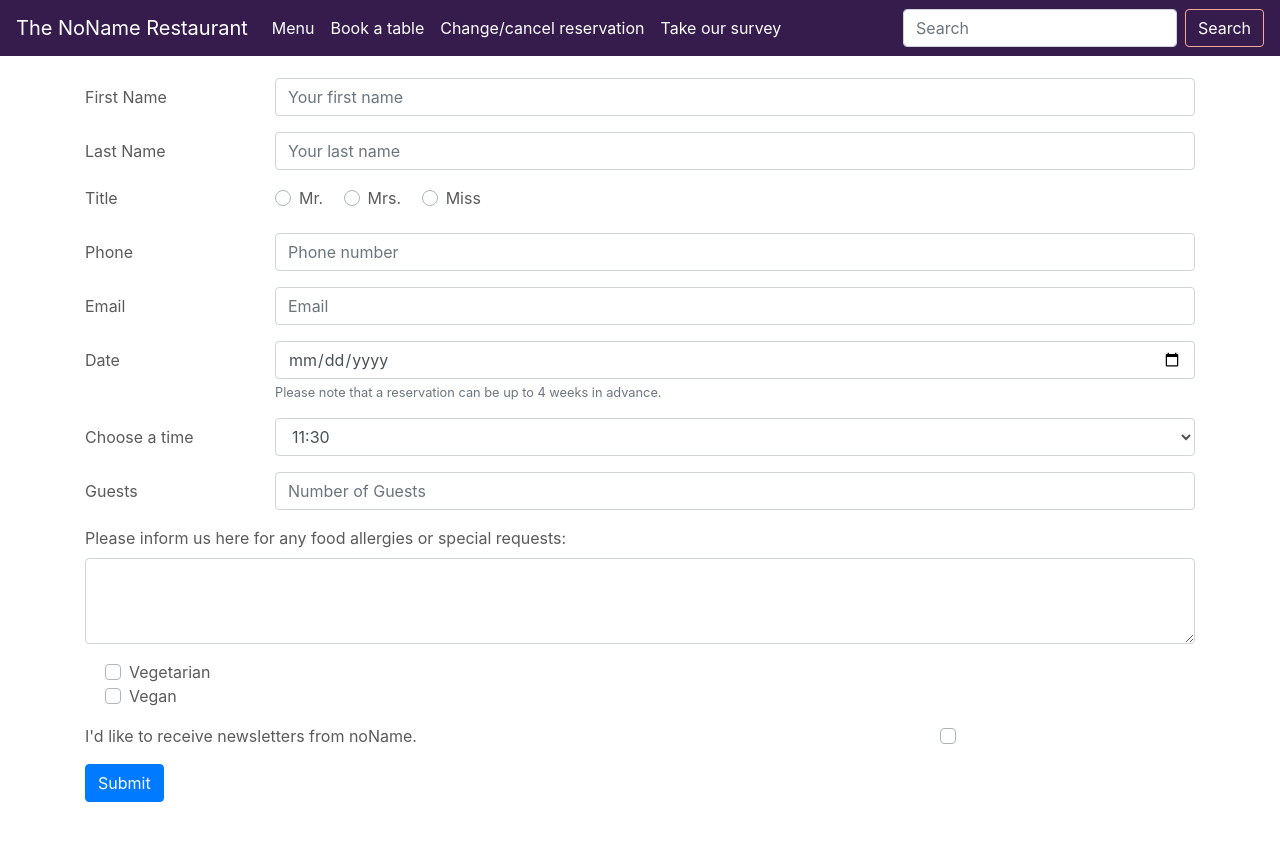
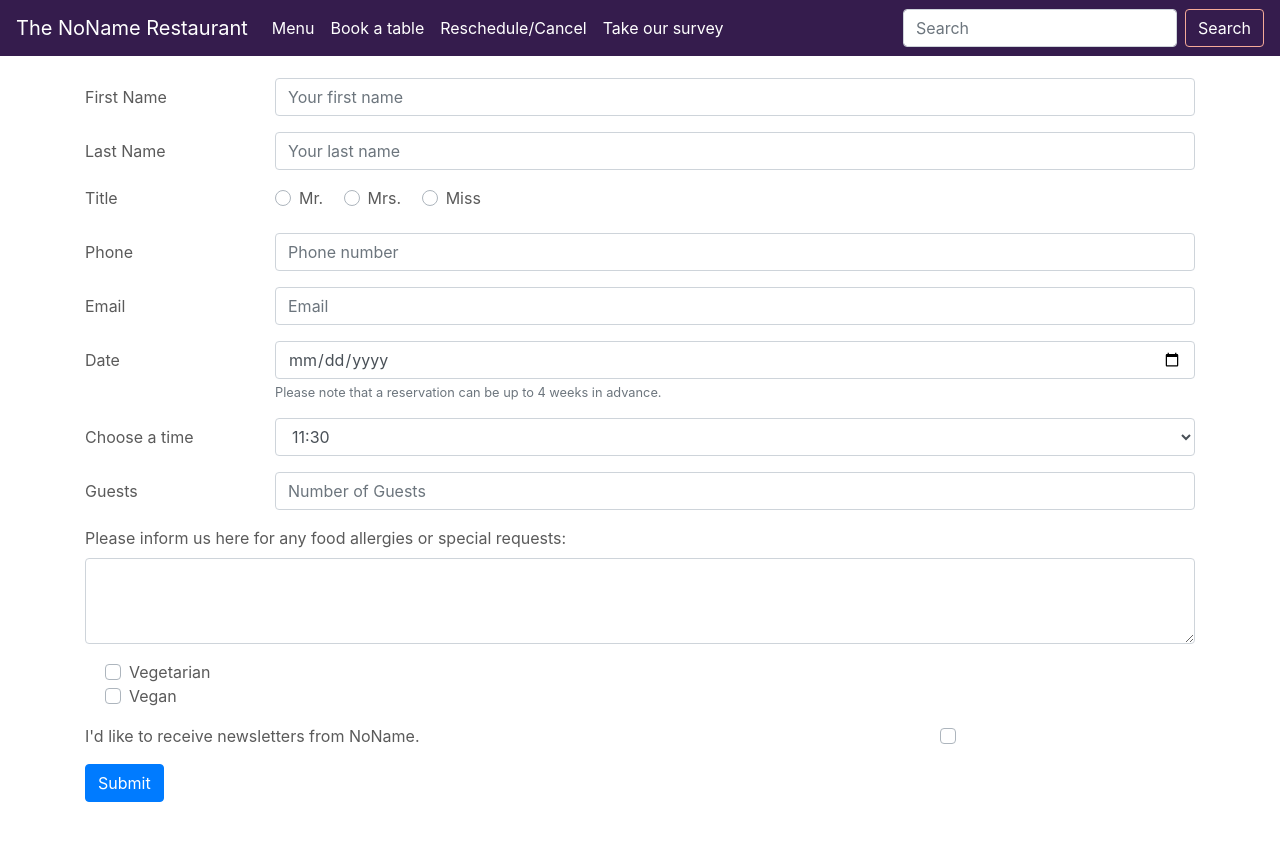
Before and after one commit to InaSLew/NoNameBooking, a Django app: page /reservation/ in a window 1280 px wide. Run offline with Django 3.2, Linux system fonts and the light colour scheme; some libraries are stand-ins or nearby versions.

Commit message:
Seperated reschedule_ and cancel_reservation and made changes accordingly

```diff
--- a/index/templates/index/base.html
+++ b/index/templates/index/base.html
@@ -49,7 +49,7 @@
                         <a class="nav-link" href="{% url 'index:book_table' %}">Book a table</a>
                     </li>
                     <li class="nav-item active">
-                        <a class="nav-link" href="{% url 'index:change_or_cancel' %}"">Change/cancel reservation</a>
+                        <a class="nav-link" href="{% url 'index:reschedule_or_cancel' %}"">Reschedule/Cancel</a>
                     </li>
                     <li class="nav-item active">
                         <a class="nav-link" href="#" data-toggle="modal" data-target="#surveyModal">Take our survey</a>
--- a/index/templates/index/book_table.html
+++ b/index/templates/index/book_table.html
@@ -149,7 +149,7 @@
                 </div>
             </div>
             <div class="form-group row">
-                <div class="col-sm-9">I'd like to receive newsletters from noName.</div>
+                <div class="col-sm-9">I'd like to receive newsletters from NoName.</div>
                 <div class="col-sm-3">
                     <div class="custom-control custom-checkbox">
                         {% if search_query.is_subscribed %}
--- a/index/urls.py
+++ b/index/urls.py
@@ -6,6 +6,8 @@ app_name = 'index'
 urlpatterns = [
     path('', views.index, name='homepage'),
     path('reservation/', views.book_table, name='book_table'),
-    path('change-or-cancel-reservation', views.change_or_cancel, name='change_or_cancel'),
+    path('reschedule-or-cancel-reservation', views.reschedule_or_cancel, name='reschedule_or_cancel'),
+    path('cancel-reservation', views.cancel_reservation, name='cancel_reservation'),
+    path('reschedule-reservation', views.reschedule_reservation, name="reschedule_reservation"),
     path('vote/', views.vote, name='survey_vote'),
 ]
--- a/index/views.py
+++ b/index/views.py
@@ -3,6 +3,7 @@ from django.http import HttpResponseRedirect, HttpResponse, Http404
 from django.urls import reverse
 from django.forms import ValidationError
 from django.contrib import messages
+from django.core.mail import send_mail
 
 from .models import Booking
 from .forms import BookingForm, DeleteBookingForm
@@ -32,7 +33,7 @@ def book_table(request):
             print('form is valid')
             new_reservation = form.save()
             print('form is saved')
-            messages.add_message(request, messages.SUCCESS, 'Reservation successful! We\'ve sent you a confirmation email.')
+            messages.add_message(request, messages.SUCCESS, f'Reservation successful! Your BookingID is { new_reservation.booking_id.hex[:5].upper() }. BookingID is needed if you later wish to reschedule/cancel your reservation')
             return HttpResponseRedirect(reverse('index:homepage'))
         else:
             error_occurence = True
@@ -47,10 +48,15 @@ def book_table(request):
 
     return render(request, 'index/book_table.html', contexts)
 
-def change_or_cancel(request):
+def reschedule_or_cancel(request):
+    if request.method == 'GET':
+        return render(request, 'index/reschedule_or_cancel.html')
+
+def reschedule_reservation(request):
+    pass
+
+def cancel_reservation(request):
     error_occurence = False
-    if request.method == 'GET':
-        return render(request, 'index/change_or_cancel.html')
 
     # To cancel a reservation
     if request.method == 'POST':
@@ -71,12 +77,12 @@ def change_or_cancel(request):
             error_occurence = True
             print('Input given to the delete form is invalid.')
             contexts = {
-                'form': form,
-                'search_query': form.cleaned_data,
-                'invalid_email': form.has_error('email', code='invalid'),
-                'invalid_booking_id': form.has_error('booking_id', code='invalid'),
+                'delete_form': form,
+                'delete_form_search_query': form.cleaned_data,
+                'delete_form_invalid_email': form.has_error('email', code='invalid'),
+                'delete_form_invalid_booking_id': form.has_error('booking_id', code='invalid'),
             }
-            return render(request, 'index/change_or_cancel.html', contexts)
+            return render(request, 'index/reschedule_or_cancel.html', contexts)
 
 def vote(request):
     for key, value in request.POST.items():
```
Also changed, not shown: index/templates/index/change_or_cancel.html (deleted, +0 -49 lines), index/templates/index/reschedule_or_cancel.html (added, +84 -0 lines).
